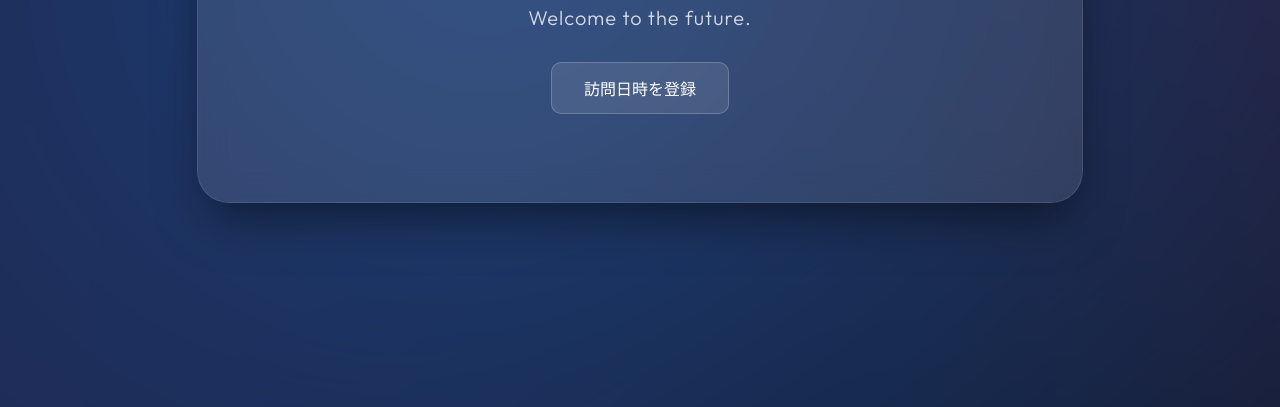
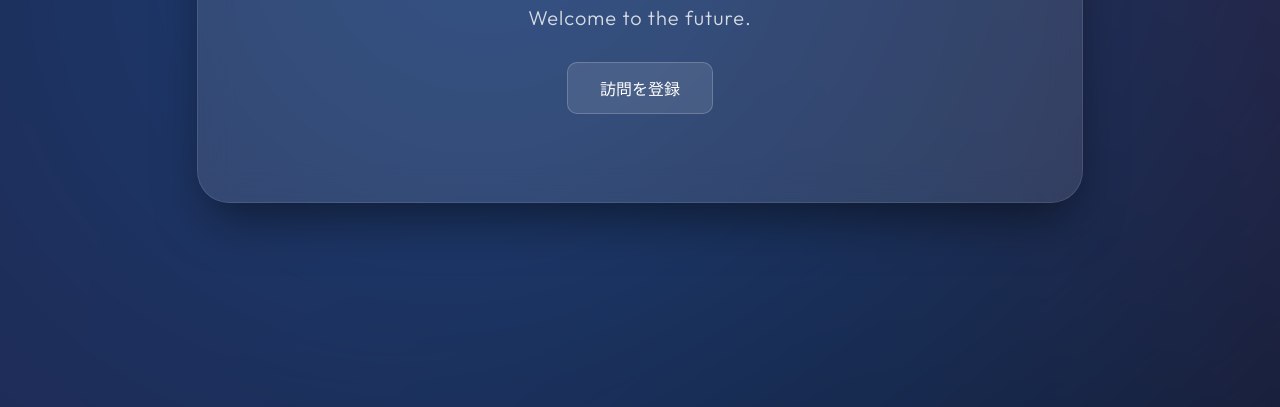
Before and after one commit to wataruru35/hellow-app, a website with bundled scripts: page index.html in a window 1280 px wide. Shown: the part 393-800 px from the top of the page. Built offline with nearby package versions, Linux system fonts and the light colour scheme; no server answers.

Commit message:
Update button text to '訪問を登録'

```diff
--- a/index.html
+++ b/index.html
@@ -21,7 +21,7 @@
             <p class="subtitle">Welcome to the future.</p>
 
             <div class="actions">
-                <button id="recordBtn" class="glow-on-hover">訪問日時を登録</button>
+                <button id="recordBtn" class="glow-on-hover">訪問を登録</button>
             </div>
 
             <div id="logs" class="logs-container"></div>
```
Also changed, not shown: 1 other file.
